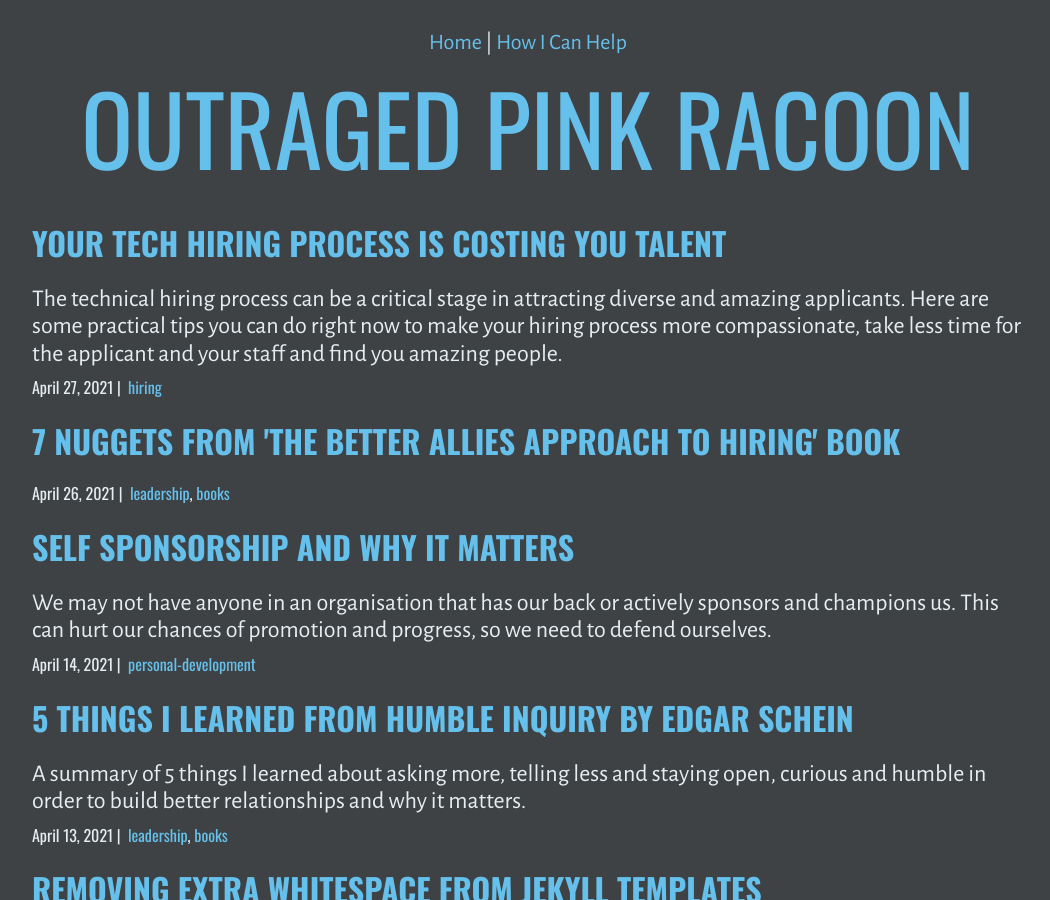
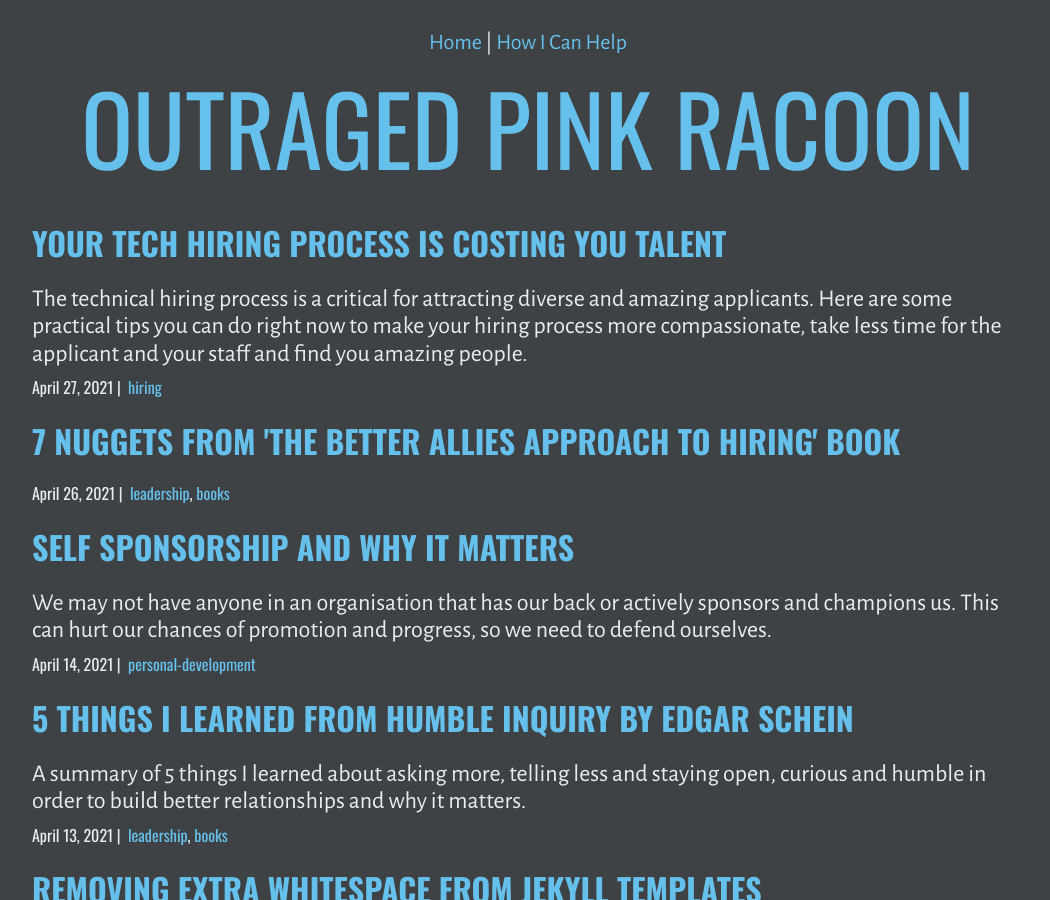
Before and after one commit to outragedpinkracoon/outragedpinkracoon.github.io, a Jekyll site: the page built from index.html, in a window 1280 px wide and 900 px high. Shown: the whole window, without its empty margins (112-1162 px from the left). Built offline with Jekyll 4.4.1, drawn with Linux system fonts in a browser that asks for light colours.

Commit message:
Slight reword

```diff
--- a/_posts/2021-04-27-your-tech-hiring-process-is-costing-you-talent.md
+++ b/_posts/2021-04-27-your-tech-hiring-process-is-costing-you-talent.md
@@ -1,6 +1,6 @@
 ---
 title: Your Tech Hiring Process Is Costing You Talent
-description: The technical hiring process can be a critical stage in attracting diverse and amazing applicants. Here are some practical tips you can do right now to make your hiring process more compassionate, take less time for the applicant and your staff and find you amazing people.
+description: The technical hiring process is a critical for attracting diverse and amazing applicants. Here are some practical tips you can do right now to make your hiring process more compassionate, take less time for the applicant and your staff and find you amazing people.
 layout: post
 categories: [hiring]
 ---
```
